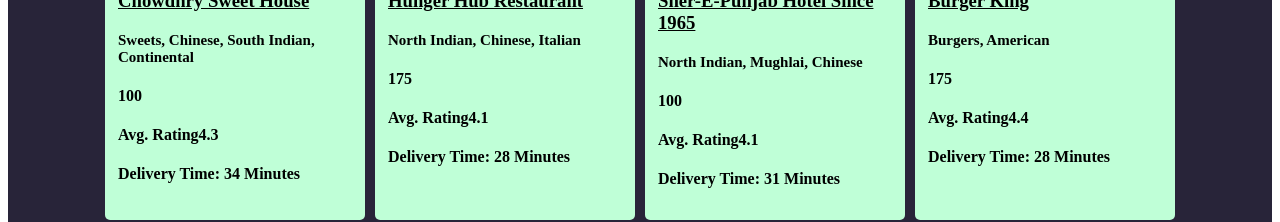
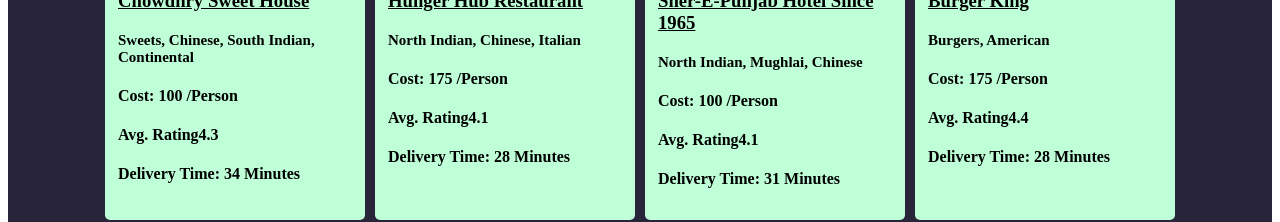
Before and after one commit to Ammarkhan227/Food-Delivery, a React (Vite) app: page / in a window 1280 px wide. Shown: the part 398-620 px from the top of the page. Built offline with nearby package versions, Linux system fonts and the light colour scheme.

Commit message:
commit 5

```diff
--- a/App.js
+++ b/App.js
@@ -23,13 +23,12 @@
         </div>
     )
 }
-// Data from API
-
-
-
+
+
+/// Taking out the data from API through props and destructuring there values
 const Card = (props) => {
     const { restData } = props;
-
+   /// Destructuring
     const {
         cloudinaryImageId,
         name,
@@ -37,6 +36,8 @@
         avgRating,
         costForTwo,
     } = restData?.info;
+
+    // As the cost of 2 was in string form so we have taken our the int value and converted it to number type
     let arr = costForTwo?.split(" ")
     let abj = Number(arr[0]?.substring(1))
     console.log(abj);
@@ -47,7 +48,7 @@
             <div className='Cardtitle'>
                 <h3 className='cardheading'>{name}</h3>
                 <h4 className='cardsub'>{cuisines.join(", ")}</h4>
-                <h4>{abj / 2}</h4>
+                <h4>Cost: {abj / 2} /Person</h4>
                 <h4>Avg. Rating{avgRating}</h4>
                 <h4>Delivery Time: {restData.info.sla.deliveryTime} Minutes</h4>
             </div>
```
